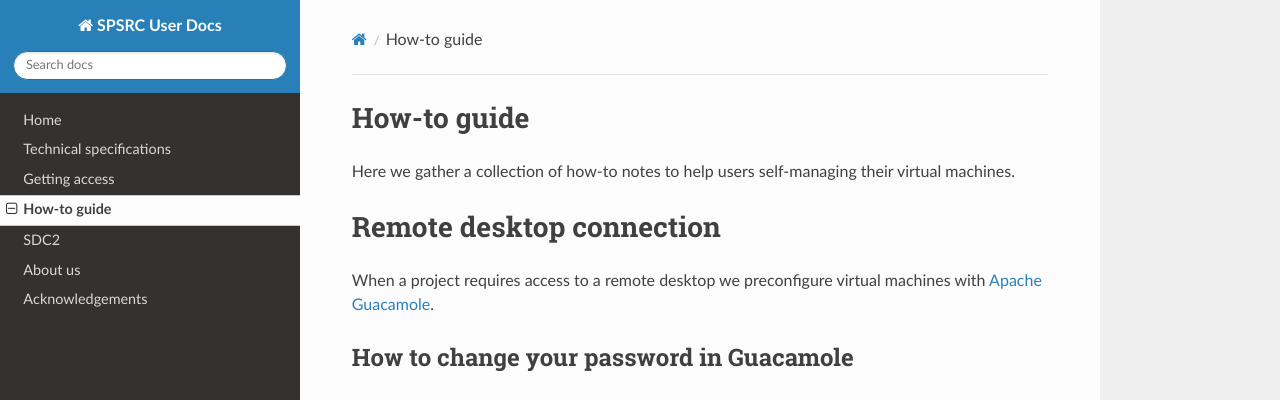
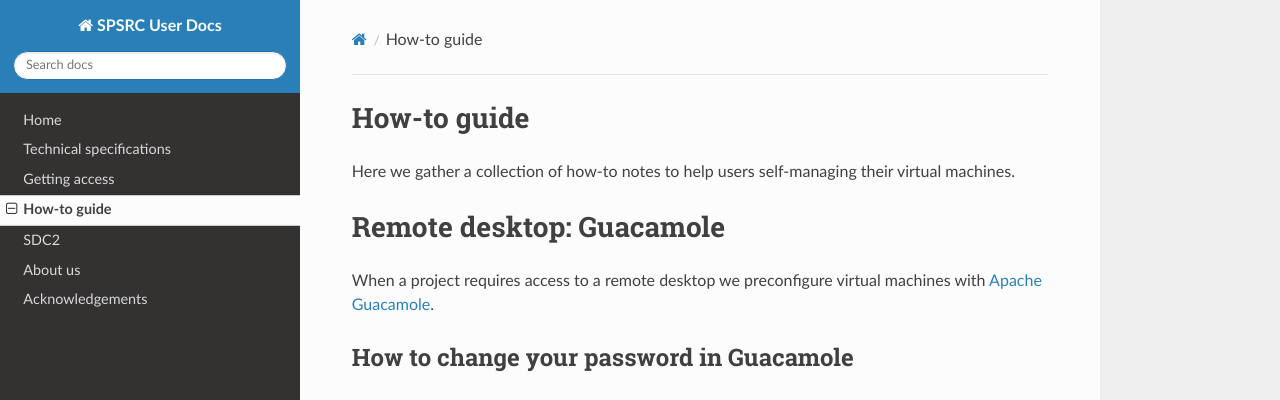
Before and after one commit to espsrc/spsrc_user_docs, an MkDocs documentation site: the page built from docs/howto.md, in a window 1280 px wide and 900 px high. Shown: the top 400 px of the window. Built offline with MkDocs 1.6.1, drawn with Linux system fonts in a browser that asks for light colours; nearby versions of some CDN libraries.

Commit message:
Update howto.md

```diff
--- a/docs/howto.md
+++ b/docs/howto.md
@@ -2,7 +2,7 @@
 
 Here we gather a collection of how-to notes to help users self-managing their virtual machines.
 
-# Remote desktop connection
+# Remote desktop: Guacamole
 
 When a project requires access to a remote desktop we preconfigure virtual machines with
 [Apache Guacamole](https://guacamole.apache.org).
```
